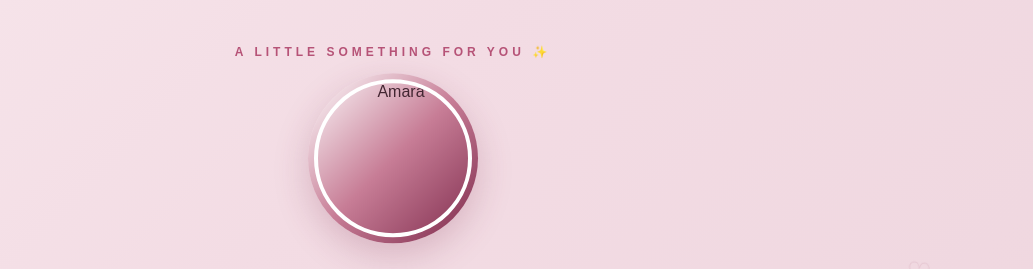
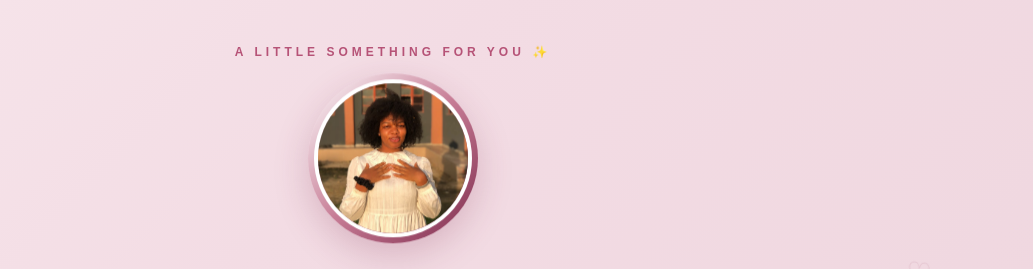
Before and after one commit to StarryJoe01/Birthday-Wish, a plain HTML site: page index.html in a window 1280 px wide. Shown: the top 269 px of the page, without its empty margins (247-1280 px from the left). Drawn offline with Linux system fonts and the light colour scheme; the site is published under a folder, as on GitHub Pages, so addresses that start at the root find nothing.

Commit message:
Update index.html

```diff
--- a/index.html
+++ b/index.html
@@ -19,7 +19,7 @@
         <p class="little">A LITTLE SOMETHING FOR YOU ✨</p>
 
         <div class="photo-frame">
-            <img src="/IMG-20260926-WA0011.jpg" alt="Amara">
+            <img src="IMG-20260926-WA0011.jpg">
         </div>
 
         <h1>Amara...</h1>
```
